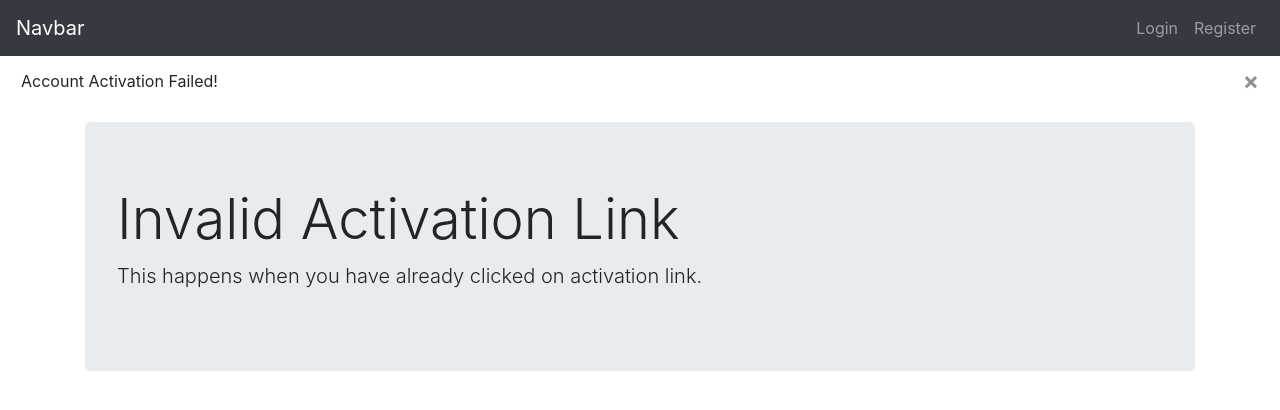
After one commit to sadakchap/complete-demo-ecommerce, a Django app: page /accounts/activate/1/1/ in a window 1280 px wide. The commit adds this page. Shown: the top 410 px of the page. Run offline with Django 3.2, Linux system fonts and the light colour scheme; some libraries are stand-ins or nearby versions.

Commit message:
confirm email sent done

```diff
--- /dev/null
+++ b/accounts/templates/accounts/activation_invalid.html
@@ -0,0 +1,13 @@
+{% extends "base.html" %}
+{% load static %}
+{% block page-title %} Invalid Activation Link {% endblock %}
+{% block content %}
+    <div class="container">
+        <div class="fluid-jumbotron jumbotron">
+            <h2 class="display-4">Invalid Activation Link</h2>
+            <p class="lead">
+                This happens when you have already clicked on activation link.
+            </p>
+        </div>
+    </div>
+{% endblock %}
--- a/accounts/urls.py
+++ b/accounts/urls.py
@@ -5,4 +5,5 @@ urlpatterns = [
     path('login/', views.login_view, name='login'),
     path('logout/', views.logout_view, name='logout'),
     path('register/', views.register_view, name='register'),
+    path('activate/<uid>/<token>/', views.activate, name='activate'),
 ]
--- a/accounts/views.py
+++ b/accounts/views.py
@@ -1,8 +1,16 @@
 from django.shortcuts import render, redirect
 from django.contrib.auth.views import login_required
-from django.contrib.auth import login, logout, authenticate
+from django.contrib.auth import login, logout, authenticate, get_user_model
 from .forms import UserLoginForm, UserRegisterForm
+from django.contrib import messages
 
+from django.utils.http import urlsafe_base64_encode, urlsafe_base64_decode
+from django.template.loader import render_to_string
+from django.contrib.sites.shortcuts import get_current_site
+from django.utils.encoding import force_bytes, force_text
+from .tokens import account_activation_token
+
+User = get_user_model()
 
 # Create your views here.
 def home_view(request):
@@ -40,7 +48,39 @@ def register_view(request):
             user = form.save(commit=False)
             user.set_password(password)
             user.save()
+            current_site = get_current_site(request)
+            subject = "Activate Your ---- Account"
+            message = render_to_string(
+                'accounts/account_activation_email.html',{
+                    'user': user,
+                    'domain': current_site.domain,
+                    'uid': urlsafe_base64_encode(force_bytes(user.pk)),
+                    'token': account_activation_token.make_token(user),
+                }
+            )
+            user.email_user(subject, message)
+            messages.info(request, "An activation link has been sent to your Email!")
             return redirect("login")
     else:
         form = UserRegisterForm()
     return render(request, "accounts/register.html", {'form': form})
+
+
+def activate(request, uid, token):
+    try:
+        u_id = force_text(urlsafe_base64_decode(uid))
+        user = User.objects.get(pk=u_id)
+    except (TypeError, ValueError, OverflowError, User.DoesNotExist):
+        user = None
+
+    if user is not None and account_activation_token.check_token(user, token):
+        user.active = True
+        user.profile.confirmed_email = True
+        user.profile.set_confirmed_date()
+        user.save()
+        login(request, user)
+        messages.success(request, "we have confirmed your email!")
+        return redirect("/")
+    else:
+        messages.error(request, "Account Activation Failed!")
+        return render(request, "accounts/activation_invalid.html")
--- a/maa_shop/settings.py
+++ b/maa_shop/settings.py
@@ -40,6 +40,7 @@ EMAIL_HOST = config('EMAIL_HOST')
 EMAIL_PORT = config('EMAIL_PORT', cast=int)
 EMAIL_HOST_USER = config('EMAIL_HOST_USER')
 EMAIL_HOST_PASSWORD = config('EMAIL_HOST_PASSWORD')
+# print(EMAIL_HOST_PASSWORD, EMAIL_HOST_USER)
 EMAIL_USE_TLS = config('EMAIL_USE_TLS', cast=bool)
 
 TEMPLATES = [
--- a/templates/base.html
+++ b/templates/base.html
@@ -17,6 +17,14 @@
 
     <header>
         {% include "navbar.html" %}
+        {% for message in messages %}
+        <div class="alert alert-{{ message.tags }} alert-dismissible" role="alert">
+            <button type="button" class="close" data-dismiss="alert" aria-label="Close">
+                <span aria-hidden="true">&times;</span>
+            </button>
+            {{ message }}
+        </div>
+        {% endfor %}
     </header>
 
 
```
Also changed, not shown: accounts/templates/accounts/account_activation_email.html (added, +7 -0 lines), accounts/tokens.py (added, +11 -0 lines).
